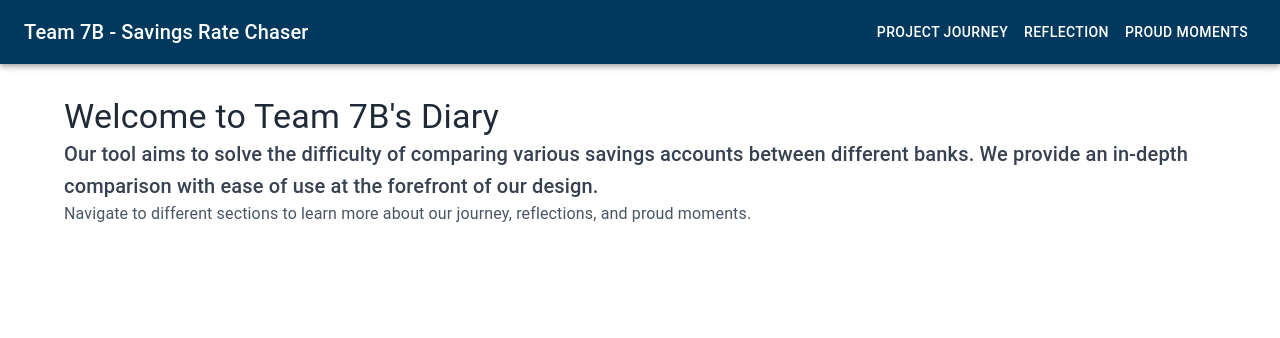
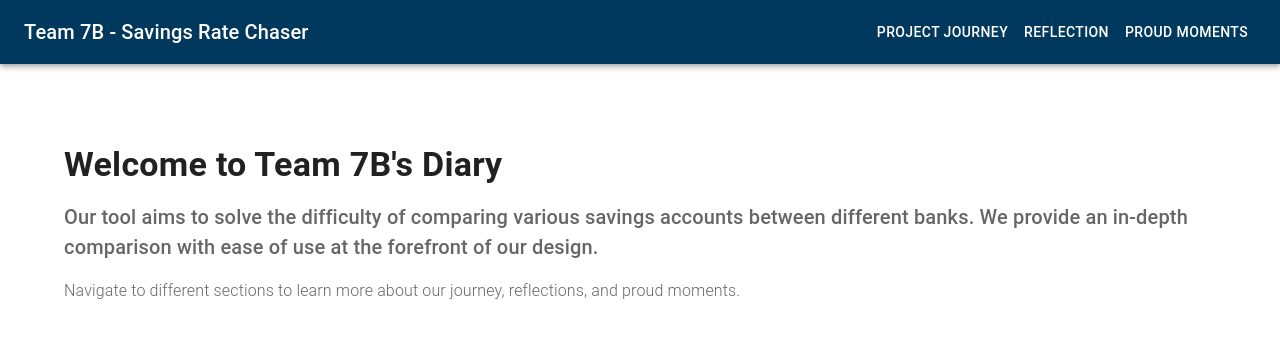
Before and after one commit to Design-and-Innovation-2023/profit-prophets, a React (Create React App) app in the folder team7b-app/: page / in a window 1280 px wide. Shown: the top 338 px of the page. Built offline with nearby package versions, Linux system fonts and the light colour scheme.

Commit message:
Made Navbar persist on all pages

```diff
--- a/team7b-app/src/App.tsx
+++ b/team7b-app/src/App.tsx
@@ -3,10 +3,12 @@ import { BrowserRouter as Router, Routes, Route } from 'react-router-dom';
 import HomePage from './HomePage';
 import ProjectJourneyPage from './ProjectJourneyPage';
 import ReflectionPage from './ReflectionPage';
+import Navbar from './Navbar';  // import the Navbar
 
 const App: React.FC = () => {
   return (
     <Router>
+      <Navbar />
       <Routes>
         <Route path="/" element={<HomePage />} />
         <Route path="/project-journey" element={<ProjectJourneyPage />} />
--- a/team7b-app/src/HomePage.tsx
+++ b/team7b-app/src/HomePage.tsx
@@ -1,36 +1,21 @@
 import React from 'react';
-import { AppBar, Toolbar, Typography, Button, Container, Box } from '@mui/material';
-import { styled } from '@mui/system';
-import { Link } from 'react-router-dom';
-
-const StyledAppBar = styled(AppBar)({
-  background: '#00395d',
-});
+import { Typography, Container, Box } from '@mui/material';
 
 const HomePage = () => {
   return (
     <Box sx={{ flexGrow: 1 }}>
-      <StyledAppBar position="static">
-        <Toolbar>
-          <Typography variant="h6" component="div" sx={{ flexGrow: 1 }}>
-            Team 7B - Savings Rate Chaser
-          </Typography>
-          <Button color="inherit" component={Link} to="/project-journey">Project Journey</Button>
-          <Button color="inherit" component={Link} to="/reflection">Reflection</Button>
-          <Button color="inherit" component={Link} to="/proud-moments">Proud Moments</Button>
-        </Toolbar>
-      </StyledAppBar>
-      <Container className="mt-8">
-        <Typography variant="h4" component="h1" className="font-semibold text-gray-800 mt-10">
-          Welcome to Team 7B's Diary
+      <Container sx={{ mt: 4, p: 2 }}>
+        <Typography variant="h4" component="h1" sx={{ fontWeight: 'bold', color: 'text.primary', mt: 4, mb: 2 }}>
+            Welcome to Team 7B's Diary
         </Typography>
-        <Typography variant="h6" component="h2" className="mt-4 text-gray-700">
-          Our tool aims to solve the difficulty of comparing various savings accounts between different banks. We provide an in-depth comparison with ease of use at the forefront of our design.
+        <Typography variant="h6" component="h2" sx={{ fontWeight: 'medium', color: 'text.secondary', mt: 2, mb: 2, lineHeight: 1.5 }}>
+            Our tool aims to solve the difficulty of comparing various savings accounts between different banks. We provide an in-depth comparison with ease of use at the forefront of our design.
         </Typography>
-        <Typography variant="body1" component="p" className="mt-2 text-gray-600">
-          Navigate to different sections to learn more about our journey, reflections, and proud moments.
+        <Typography variant="body1" component="p" sx={{ fontWeight: 'light', color: 'text.secondary', mt: 2, mb: 2, lineHeight: 1.6 }}>
+            Navigate to different sections to learn more about our journey, reflections, and proud moments.
         </Typography>
-      </Container>
+        </Container>
+
     </Box>
   );
 };
--- /dev/null
+++ b/team7b-app/src/Navbar.tsx
@@ -0,0 +1,25 @@
+import React from 'react';
+import { AppBar, Toolbar, Typography, Button } from '@mui/material';
+import { styled } from '@mui/system';
+import { Link } from 'react-router-dom';
+
+const StyledAppBar = styled(AppBar)({
+  background: '#00395d',
+});
+
+const Navbar = () => {
+  return (
+    <StyledAppBar position="static">
+      <Toolbar>
+        <Typography variant="h6" component="div" sx={{ flexGrow: 1 }}>
+          Team 7B - Savings Rate Chaser
+        </Typography>
+        <Button color="inherit" component={Link} to="/project-journey">Project Journey</Button>
+        <Button color="inherit" component={Link} to="/reflection">Reflection</Button>
+        <Button color="inherit" component={Link} to="/proud-moments">Proud Moments</Button>
+      </Toolbar>
+    </StyledAppBar>
+  );
+};
+
+export default Navbar;
```
